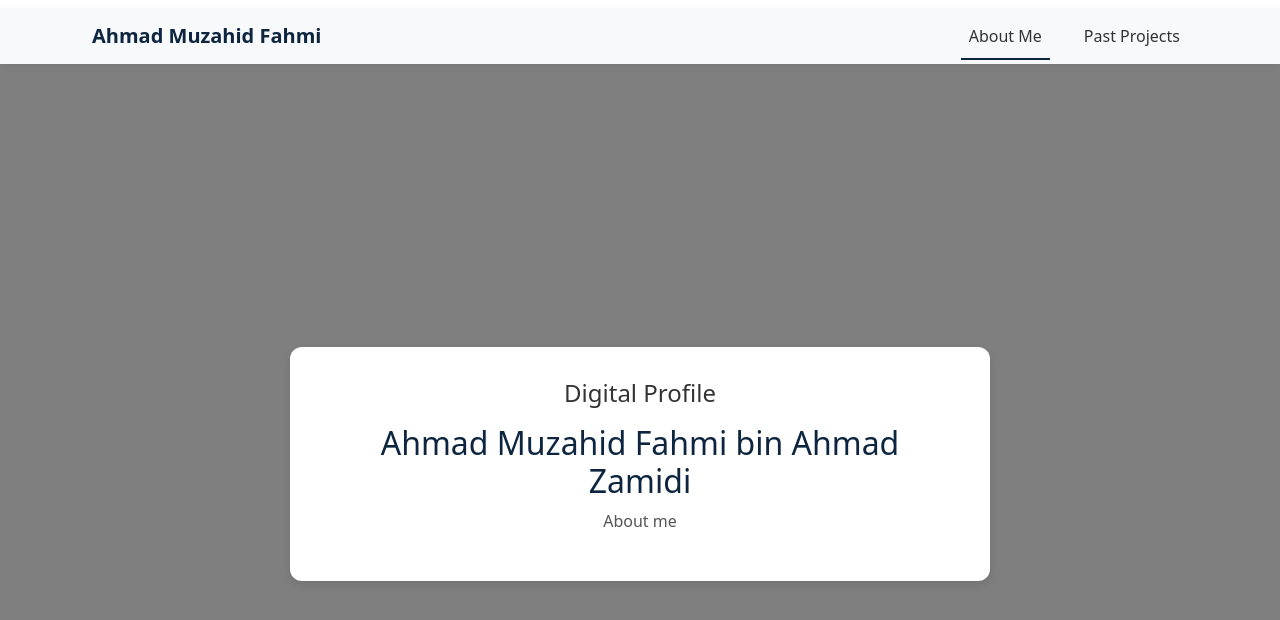
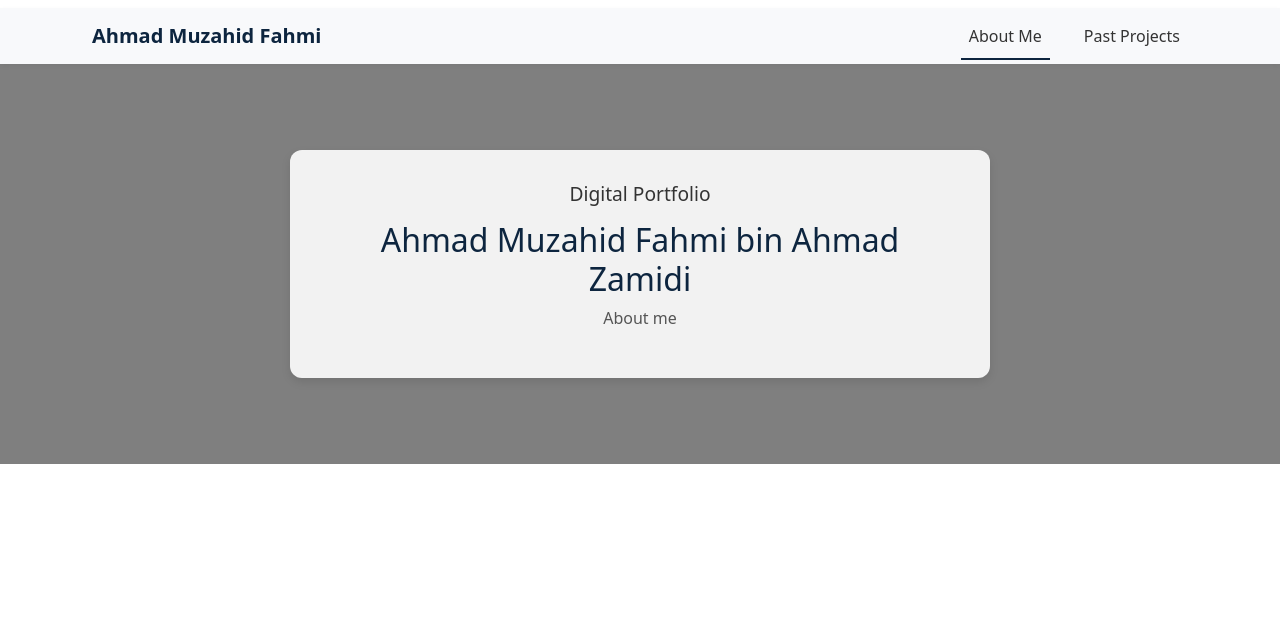
Before and after one commit to ahmadmuzahidfahmi/ahmadmuzahidfahmi.github.io, a plain HTML site: page index.html in a window 1280 px wide. Drawn offline with nearby package versions, Linux system fonts and the light colour scheme.

Commit message:
Update index.html

```diff
--- a/index.html
+++ b/index.html
@@ -5,63 +5,7 @@
   <meta name="viewport" content="width=device-width, initial-scale=1.0">
   <title>Ahmad Muzahid Fahmi - Portfolio</title>
   <link rel="stylesheet" href="style.css">
-  <style>
-    body {
-      margin: 0;
-      font-family: 'Segoe UI', Tahoma, Geneva, Verdana, sans-serif;
-      background: #f4f6f9;
-      color: #333;
-    }
 
-    /* Hero Section */
-    .hero {
-      display: flex;
-      flex-direction: column;
-      align-items: center;
-      justify-content: center;
-      text-align: center;
-      min-height: 100vh;
-      background: url("your-photo.jpg") no-repeat center/cover; /* Replace with your image */
-      position: relative;
-    }
-
-    /* Overlay for readability */
-    .hero::before {
-      content: "";
-      position: absolute;
-      top: 0; left: 0;
-      width: 100%; height: 100%;
-      background: rgba(0, 0, 0, 0.5); /* dark overlay */
-    }
-
-    .hero-content {
-      position: relative;
-      z-index: 1;
-      background: #fff;
-      padding: 2rem 3rem;
-      border-radius: 12px;
-      box-shadow: 0 4px 10px rgba(0,0,0,0.1);
-      max-width: 700px;
-    }
-
-    .hero-content h1 {
-      font-size: 2rem;
-      margin-bottom: 0.5rem;
-      color: #0d253f;
-    }
-
-    .hero-content h2 {
-      font-size: 1.5rem;
-      font-weight: 500;
-      color: #333;
-      margin-bottom: 1rem;
-    }
-
-    .hero-content p {
-      font-size: 1rem;
-      color: #555;
-    }
-  </style>
 </head>
 <body>
   <!-- Navbar container -->
@@ -70,7 +14,7 @@
   <!-- Hero Section -->
   <section class="hero">
     <div class="hero-content">
-      <h2>Digital Profile</h2>
+      <h2>Digital Portfolio</h2>
       <h1>Ahmad Muzahid Fahmi bin Ahmad Zamidi</h1>
       <p>About me</p>
     </div>
```
